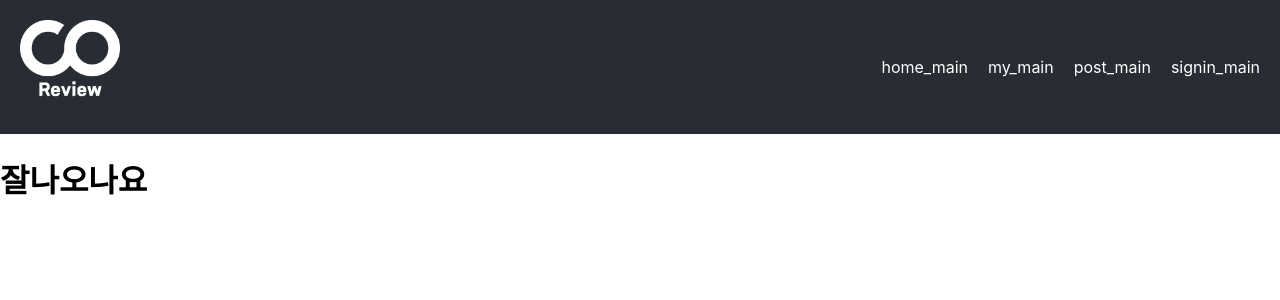
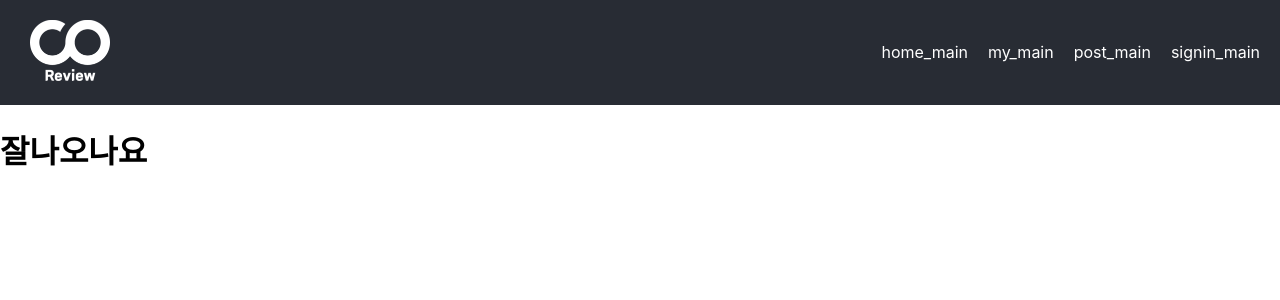
Before and after one commit to Core-View/Core-View-before-, a React (Create React App) app in the folder front/: page / in a window 1280 px wide. Shown: the top 300 px of the page. Built offline with nearby package versions, Linux system fonts and the light colour scheme.

Commit message:
로고 수정

```diff
--- a/front/src/Common/header.css
+++ b/front/src/Common/header.css
@@ -8,7 +8,8 @@
 }
 
 .header-logo {
-    max-width: 100px; /* 최대 너비 설정 */
+    max-width: 80px; /* 최대 너비 설정 */
+    margin-left: 10px;
 }
 
 .header-title {
```
Also changed, not shown: front/src/assets/CoreView_logo_white.png.
